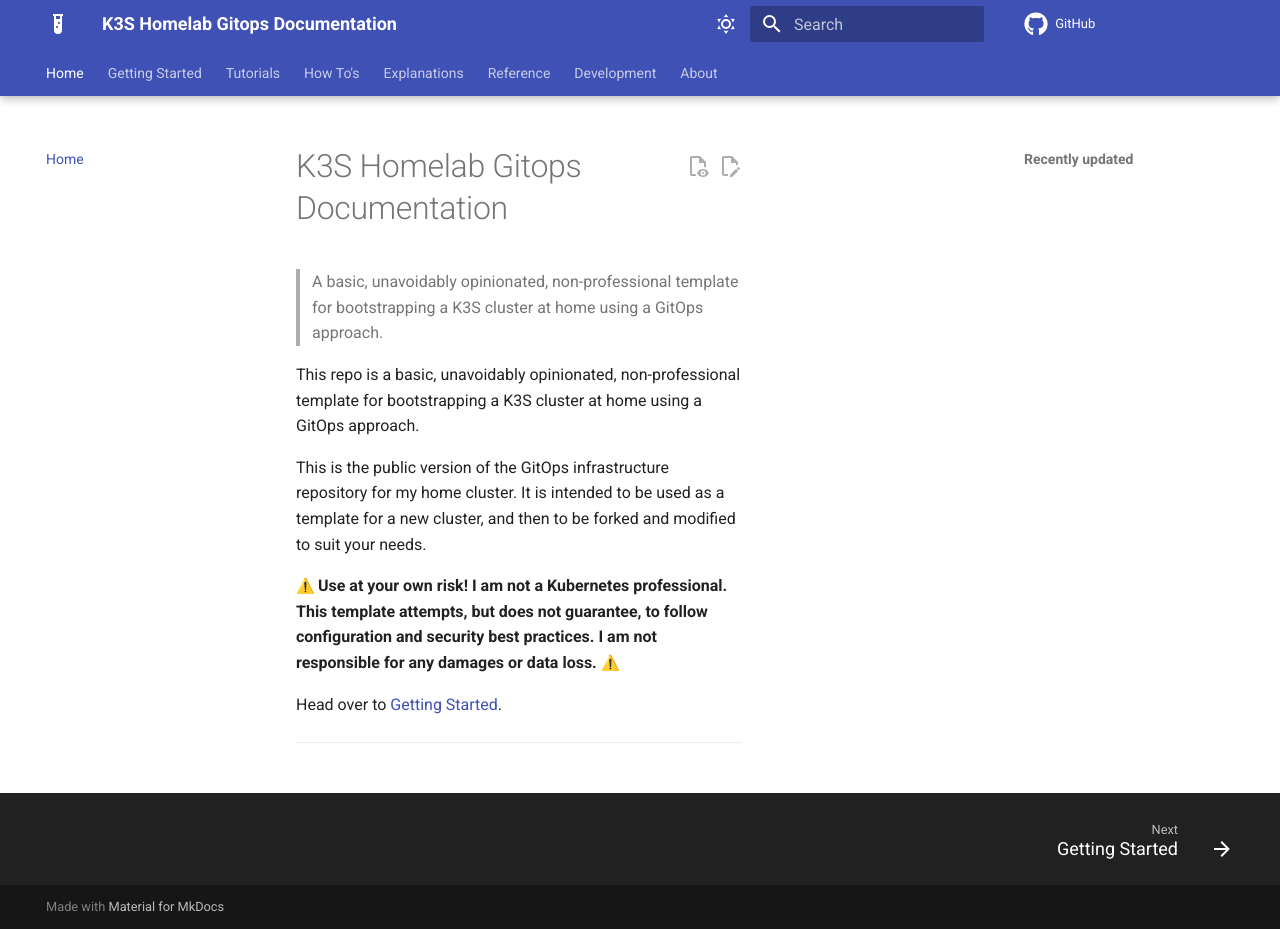
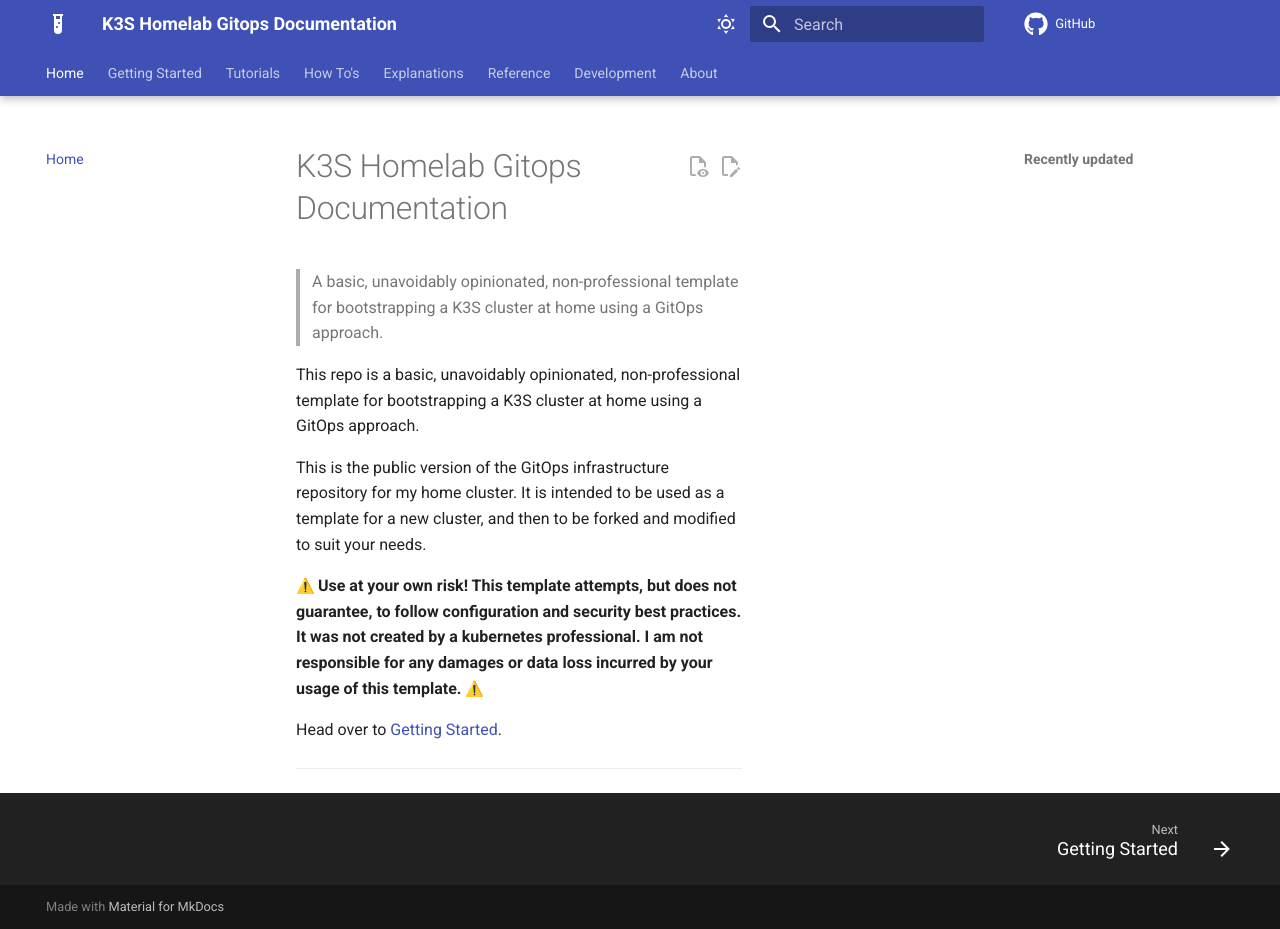
Before and after one commit to smp4/k3s-homelab-gitops, an MkDocs documentation site: the page built from docs/index.md, in a window 1280 px wide and 929 px high. Built offline with MkDocs 1.6.1 and Material for MkDocs 9.7.7, drawn with Linux system fonts in a browser that asks for light colours; emoji names are drawn with the system emoji font; comment, search, counter and statistics services are not loaded.

Commit message:
docs: Modify warning.

```diff
--- a/docs/index.md
+++ b/docs/index.md
@@ -6,6 +6,6 @@
 
 This is the public version of the GitOps infrastructure repository for my home cluster. It is intended to be used as a template for a new cluster, and then to be forked and modified to suit your needs.
 
-:warning: **Use at your own risk! I am not a Kubernetes professional. This template attempts, but does not guarantee, to follow configuration and security best practices. I am not responsible for any damages or data loss.** :warning:
+:warning: **Use at your own risk! This template attempts, but does not guarantee, to follow configuration and security best practices. It was not created by a kubernetes professional. I am not responsible for any damages or data loss incurred by your usage of this template.** :warning:
 
 Head over to [Getting Started](getting-started/index.md).
```
